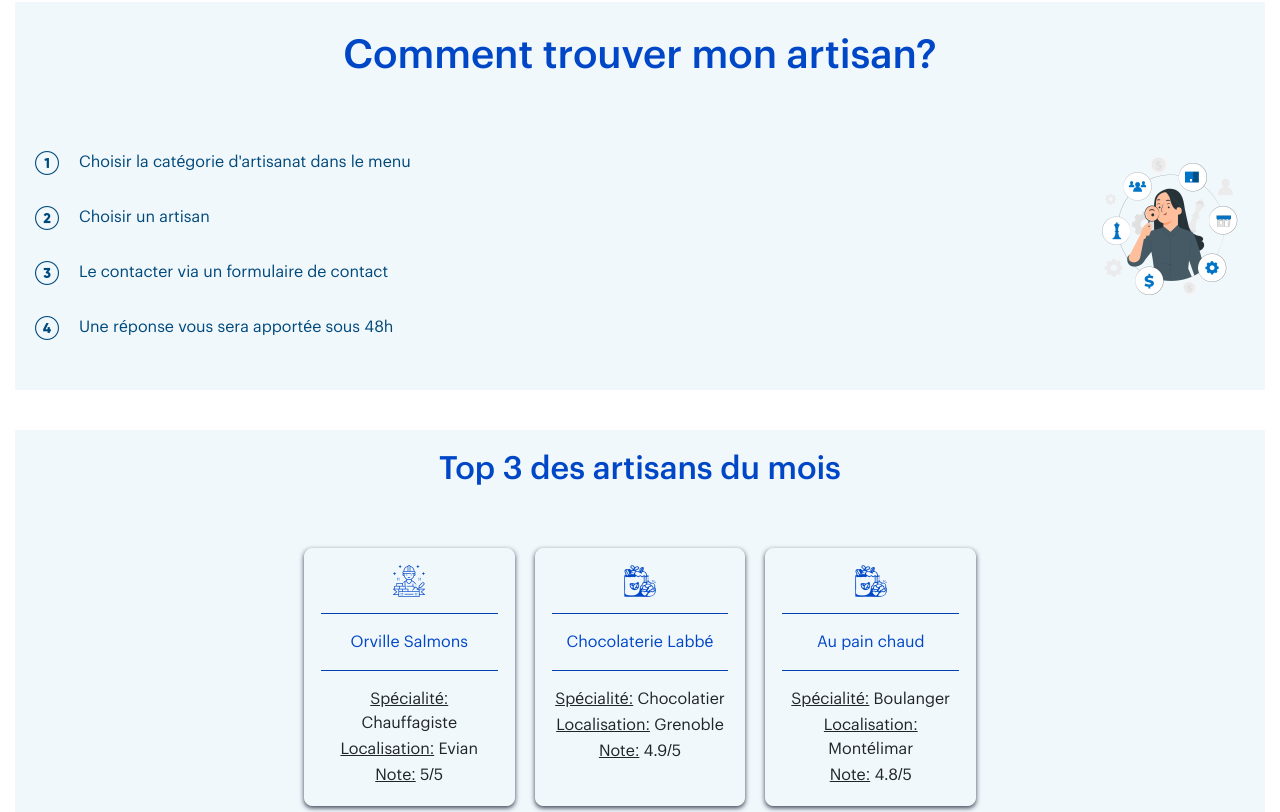
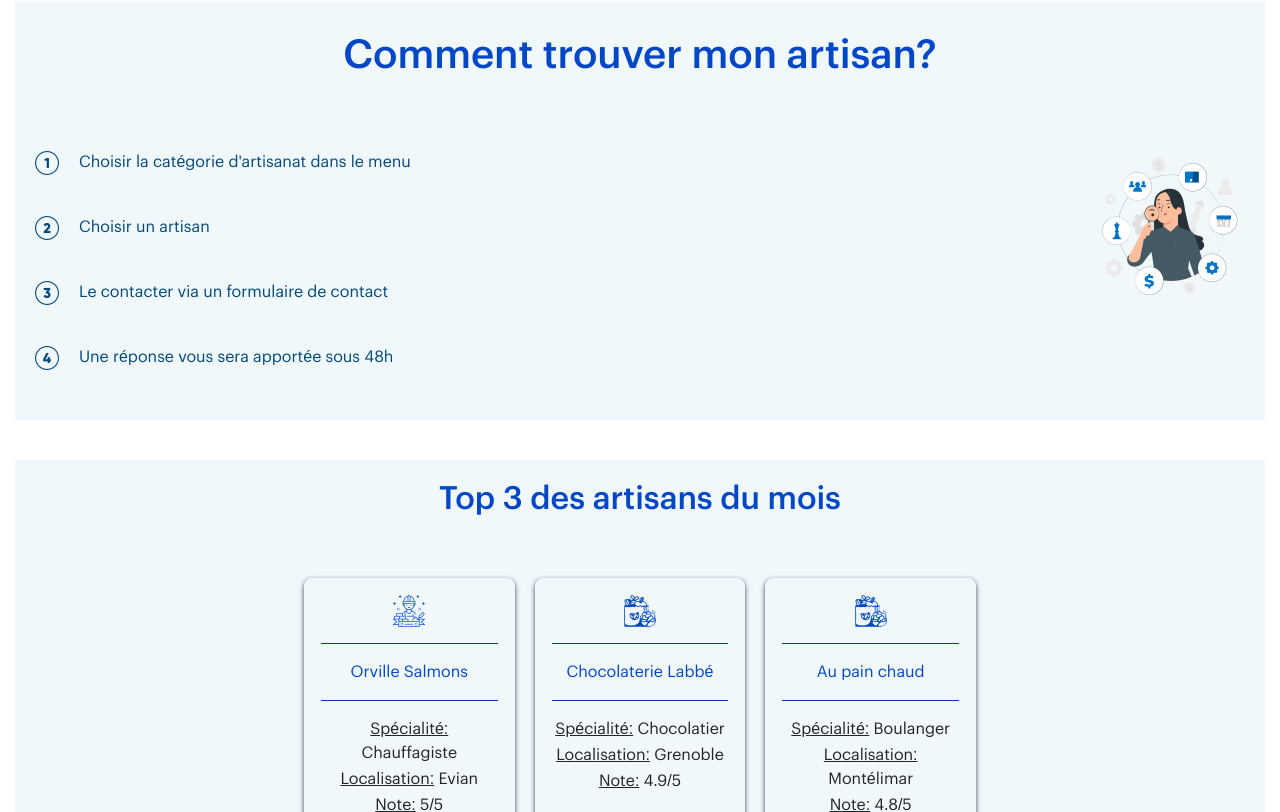
Before and after one commit to Ad15C/Artisan, an Angular app: page / in a window 1280 px wide. Shown: the part 248-1060 px from the top of the page. Built offline with nearby package versions, Linux system fonts and the light colour scheme.

Commit message:
homepage_new_update

```diff
--- a/src/app/details/details.component.html
+++ b/src/app/details/details.component.html
@@ -7,15 +7,15 @@
           <ul class="detail-line">
             <li class="detail-item">
               <img src="assets/favicons/specialite-bleu.png" alt="Favicon représentant le métier"/>
-                  <p><strong>Spécialité:</strong> {{ details?.specialty }} </p>
+                  <p><strong><u>Spécialité:</u></strong> {{ details?.specialty }} </p>
             </li>
             <li class="detail-item">
               <img src="assets/favicons/endroit.png" alt="favicon de l'adresse">
-                <p><strong>Localisation:</strong> {{ details?.location }} </p>
+                <p><strong><u>Localisation:</u></strong> {{ details?.location }} </p>
             </li>
             <li class="detail-item">
               <img src="assets/favicons/note.png" alt="favicon de l'étoile pour la note">
-                <p><strong>Note:</strong> {{ details?.note }} sur 5</p>
+                <p><strong><u>Note:</u></strong> {{ details?.note }} sur 5</p>
             </li>
           </ul>
         </div>
@@ -64,16 +64,16 @@
                 </div>
                 <form [formGroup]="contactForm" (ngSubmit)="sendEmail()">
                   <div class="mb-3">
-                    <input type="text" class="form-control" formControlName="name" placeholder="Nom" required>
+                    <input type="text" class="form-control" id="name" name="name" formControlName="name" placeholder="Nom" required>
                   </div>
                   <div class="mb-3">
-                    <input type="text" class="form-control" formControlName="firstName" placeholder="Prénom" required>
+                    <input type="text" class="form-control" id="firstName" name="firstName" formControlName="firstName" placeholder="Prénom" required>
                   </div>
                   <div class="mb-3">
-                    <input type="text" class="form-control" formControlName="object" placeholder="Objet de votre demande" required>
+                    <input type="text" class="form-control" id="object" name="object" formControlName="object" placeholder="Objet de votre demande" required>
                   </div>
                   <div class="mb-3">
-                    <textarea class="form-control" formControlName="message" rows="3" placeholder="Message" required></textarea>
+                    <textarea class="form-control" id="message" name="message"  formControlName="message" rows="3" placeholder="Message" required></textarea>
                   </div>
                   <div class="col-auto text-center">
                     <button type="submit" class="btn btn-primary mb-3">Envoyer votre demande</button>
--- a/src/app/home/home.component.html
+++ b/src/app/home/home.component.html
@@ -5,25 +5,25 @@
             <div class="steps-list">
                 <div class="step-item">
                     <a href="#">
-                        <img src="/assets/chiffres/chiffre-1.png" alt="Image du chiffre 1">
+                        <img src="/assets/chiffres/chiffre-1.png" alt="Icône représentant la première étape du processus: Choisir la catérgorie d'artisanat dans le menu">
                     </a>
                     <p>Choisir la catégorie d'artisanat dans le menu</p>
                 </div>
                 <div class="step-item">
                     <a href="#">
-                        <img src="assets/chiffres/chiffre-2.png" alt="Image du chiffre 2">
+                        <img src="assets/chiffres/chiffre-2.png" alt="Icône représentant la deuxième étape du processus: Choisir un artisan">
                     </a>
                     <p>Choisir un artisan</p>
                 </div>
                 <div class="step-item">
                     <a href="#">
-                        <img src="assets/chiffres/chiffre-3.png" alt="Image du chiffre 3">
+                        <img src="assets/chiffres/chiffre-3.png" alt="Icône représentant la troisième étape du processus: Le contacter via un formulaire de contact">
                     </a>
                     <p>Le contacter via un formulaire de contact</p>
                 </div>
                 <div class="step-item">
                     <a href="#">
-                        <img src="assets/chiffres/chiffre-4.png" alt="Image du chiffre 4">
+                        <img src="assets/chiffres/chiffre-4.png" alt="Icône représentant la quatrième et dernière étape du processus: Une réponse vous sera apportée sous 48H">
                     </a>
                     <p>Une réponse vous sera apportée sous 48h</p>
                 </div>
@@ -40,7 +40,7 @@
                     <hr>
                     <a [routerLink]="['/artisan', formatArtisanName(artisan.name)]">
                         {{ artisan.name }}
-                      </a>
+                    </a>
                     <hr>
                     <div><u>Spécialité:</u> {{ artisan.specialty }}</div>
                     <div><u>Localisation:</u> {{ artisan.location }}</div>
--- a/src/app/home/home.component.scss
+++ b/src/app/home/home.component.scss
@@ -35,11 +35,15 @@ main {
 
 .steps-content {
     display: flex;
+    flex-direction: row;
+    justify-content: space-between;
     align-items: flex-start;
     width: 100%;
+    gap: 20px;
 
     @media (max-width: 768px) {
         flex-direction: column;
+        align-items: center;
     }
 }
 
@@ -48,6 +52,7 @@ main {
     margin-right: 20px;
     display: flex;
     flex-direction: column;
+    gap: 10px;
 
     @media (max-width: 768px) {
         margin-right: 0;
@@ -103,8 +108,8 @@ main {
 
     .artisan-list {
         display: flex;
-        flex-wrap: nowrap; /* Empêche le passage à la ligne */
-        justify-content: space-between; /* Espacement égal entre les cartes */
+        flex-wrap: wrap;
+        justify-content: center;
         margin-top: 20px;
         padding: 0;
         list-style-type: none;
```
